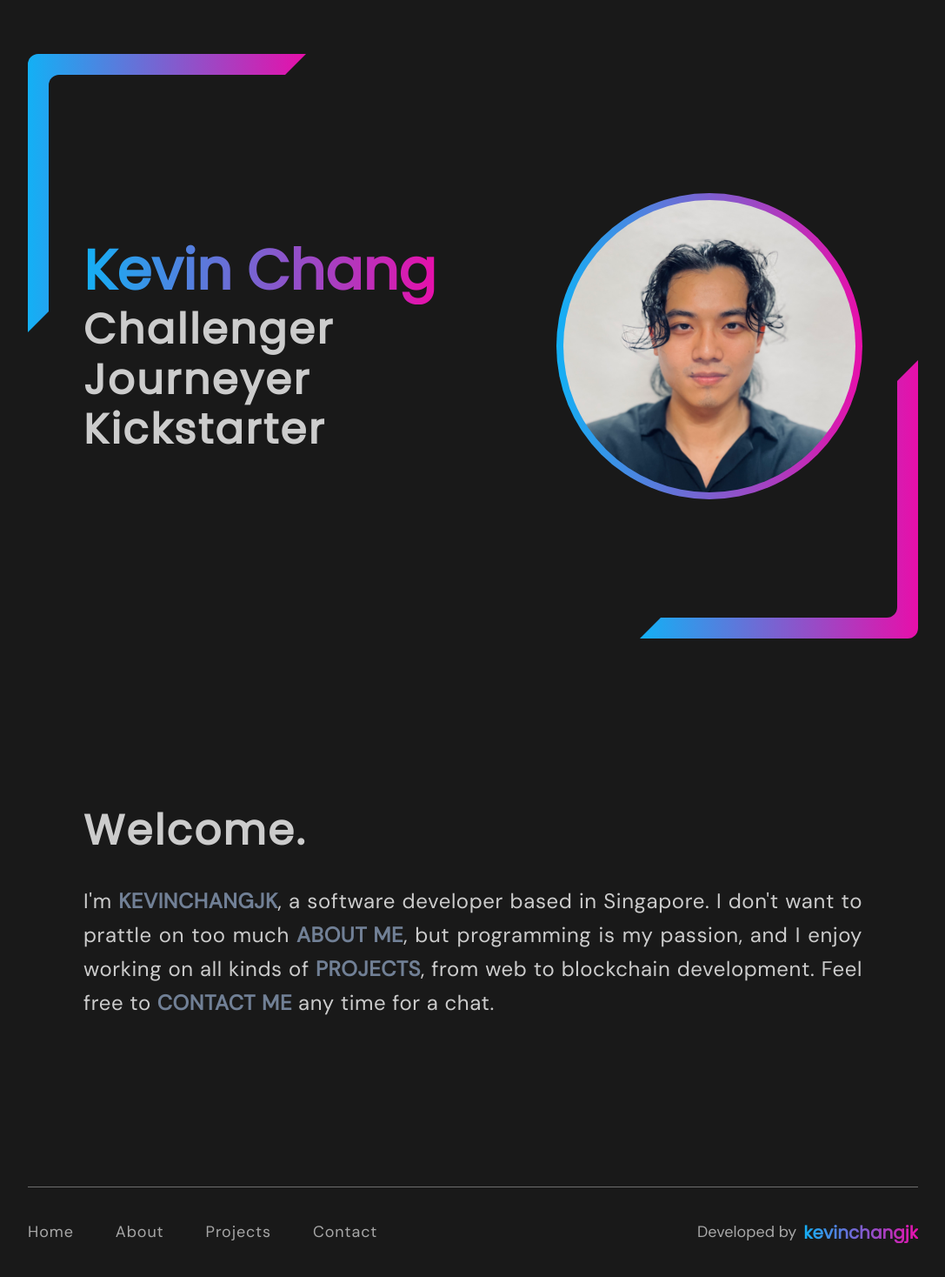
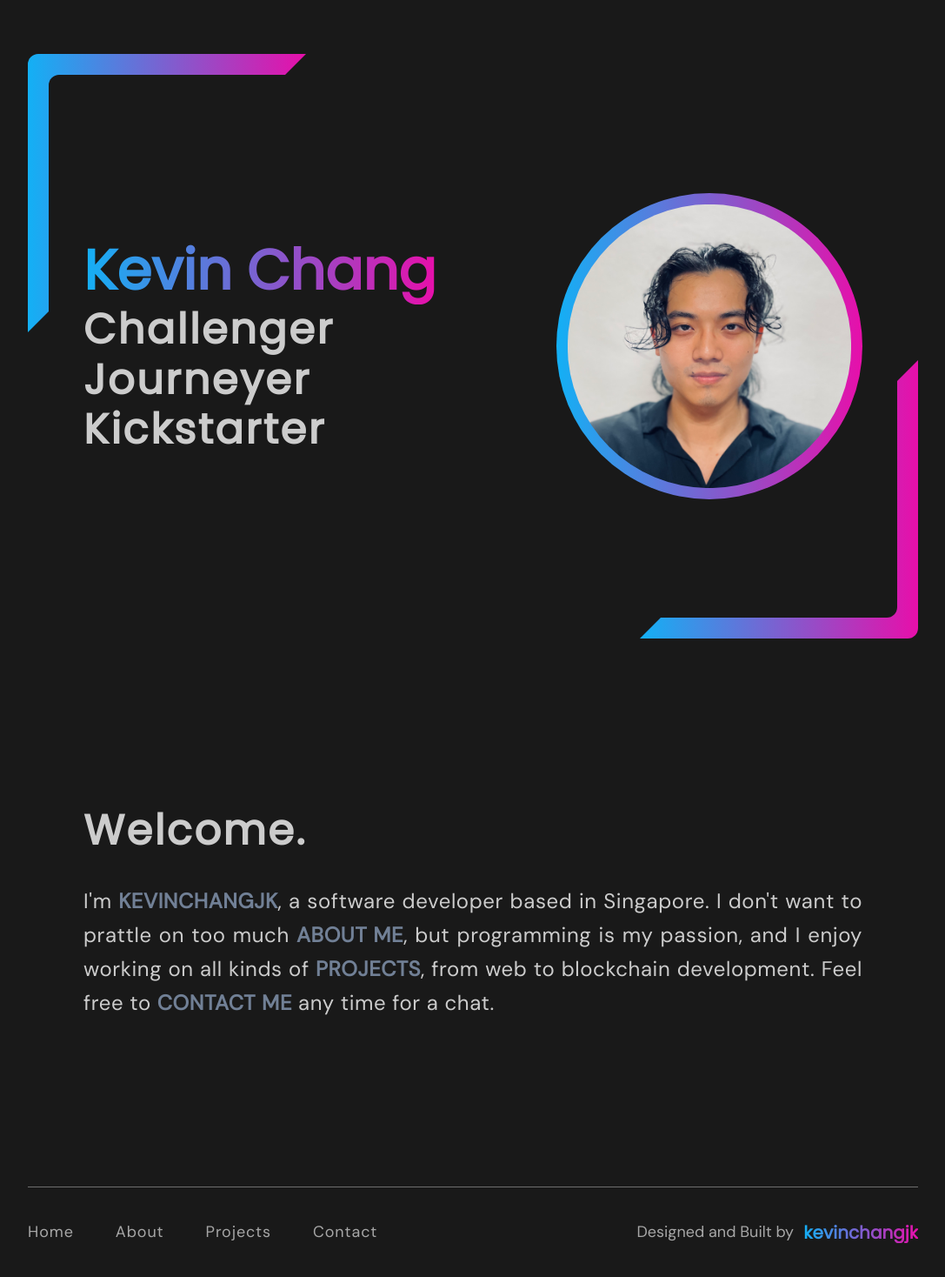
Before and after one commit to kevinchangjk/portfolio, a Next.js app: page / in a window 1280 px wide. Shown: the part 142-1610 px from the top of the page at 87% size, without its empty margins (96-1183 px from the left). Built offline with nearby package versions, Linux system fonts and the light colour scheme.

Commit message:
ui: minor changes to ui

```diff
--- a/components/Footer.tsx
+++ b/components/Footer.tsx
@@ -21,9 +21,9 @@ export default function Footer() {
             Contact
           </Link>
         </HStack>
-        <HStack>
+        <HStack spacing="0.7rem">
           <Text variant="subtle" fontSize="lg">
-            Developed by
+            Designed and Built by
           </Text>
           <Logo />
         </HStack>
--- a/components/Profile.tsx
+++ b/components/Profile.tsx
@@ -52,7 +52,7 @@ export default function Profile({
         </VStack>
         <Image
           src="/images/profile.jpg"
-          padding="0.5rem"
+          padding="0.8rem"
           boxSize="22rem"
           objectFit="cover"
           borderRadius="full"
```
